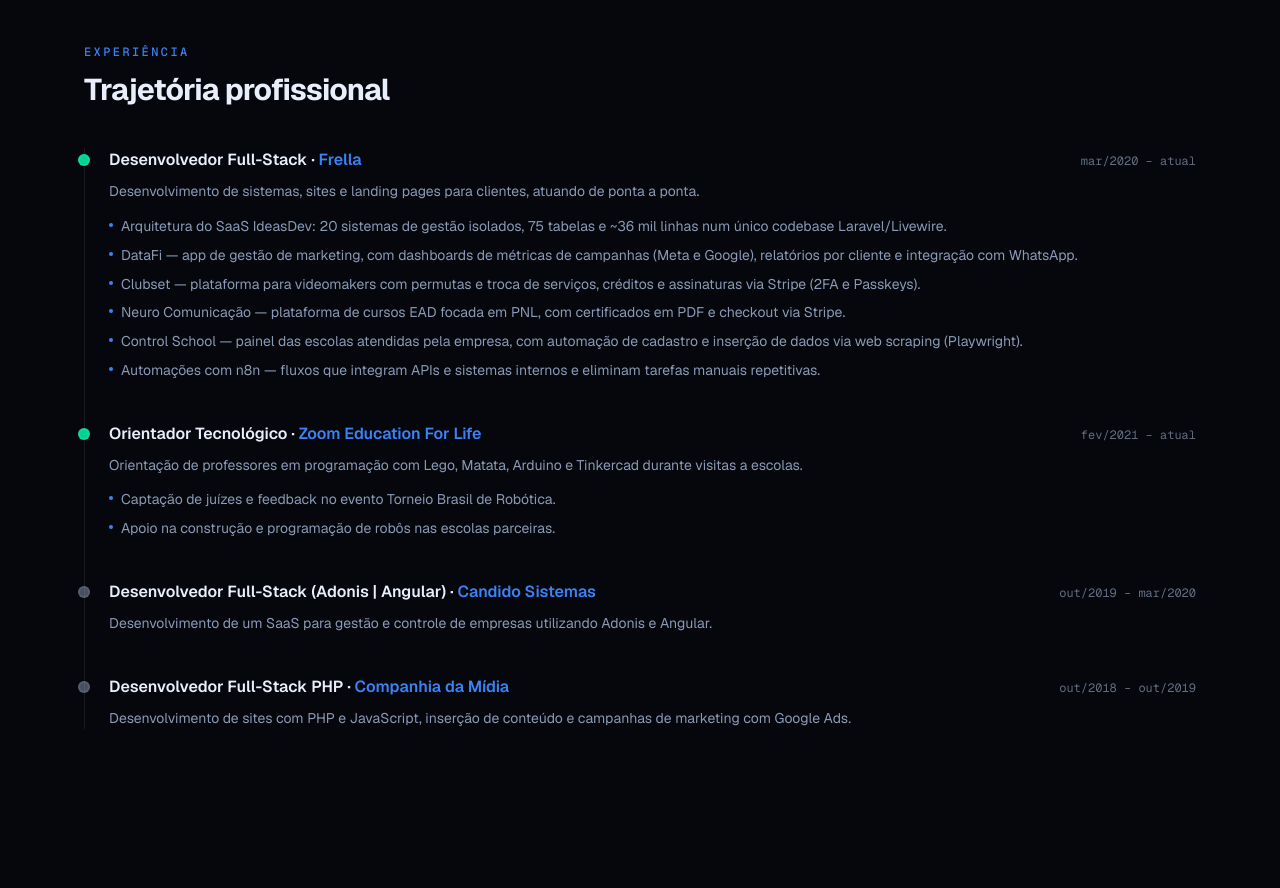
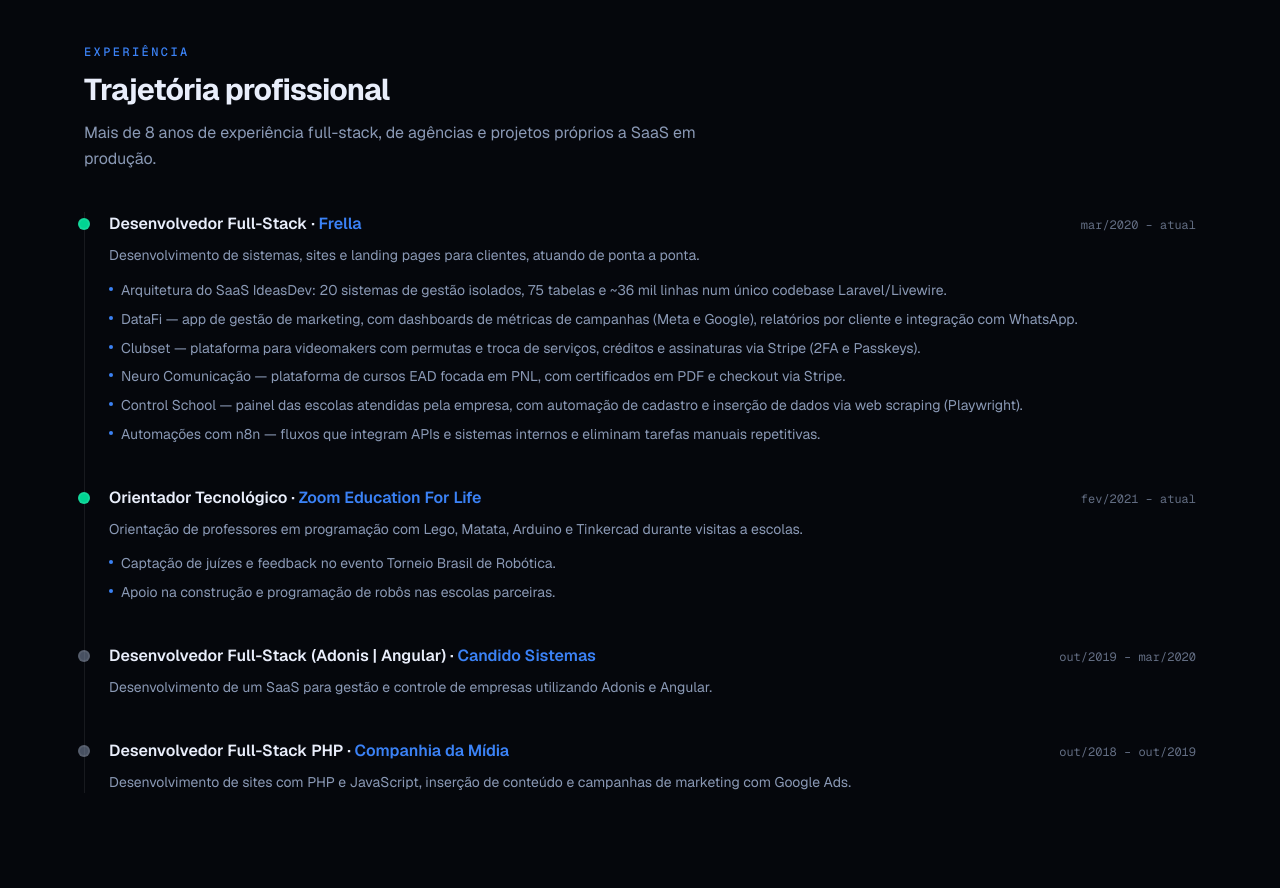
Before and after one commit to LucasCastro100/portfolio-lucas, a Next.js app: page / in a window 1280 px wide. Shown: the part 6100-6988 px from the top of the page. Built offline with nearby package versions, Linux system fonts and the light colour scheme.

Commit message:
chore(conteudo): frase de apoio na secao Experiencia

```diff
--- a/src/components/experience.tsx
+++ b/src/components/experience.tsx
@@ -8,6 +8,7 @@
       <SectionHeading
         eyebrow="Experiência"
         title="Trajetória profissional"
+        description="Mais de 8 anos de experiência full-stack, de agências e projetos próprios a SaaS em produção."
       />
 
       <ol className="relative border-l border-line">
```
